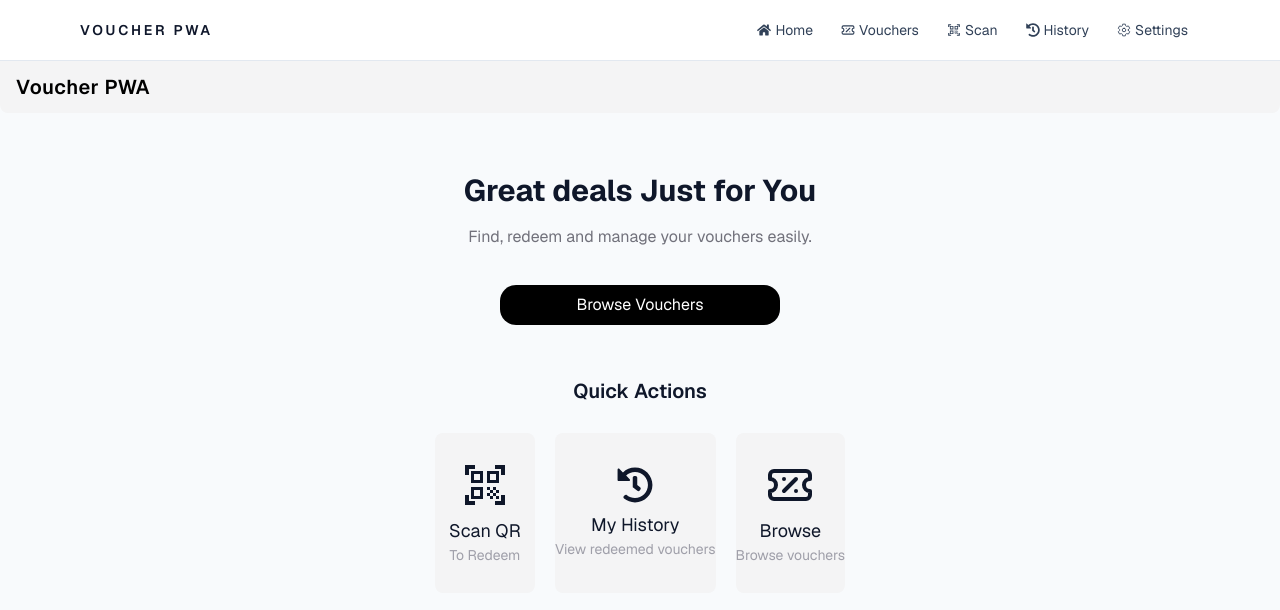
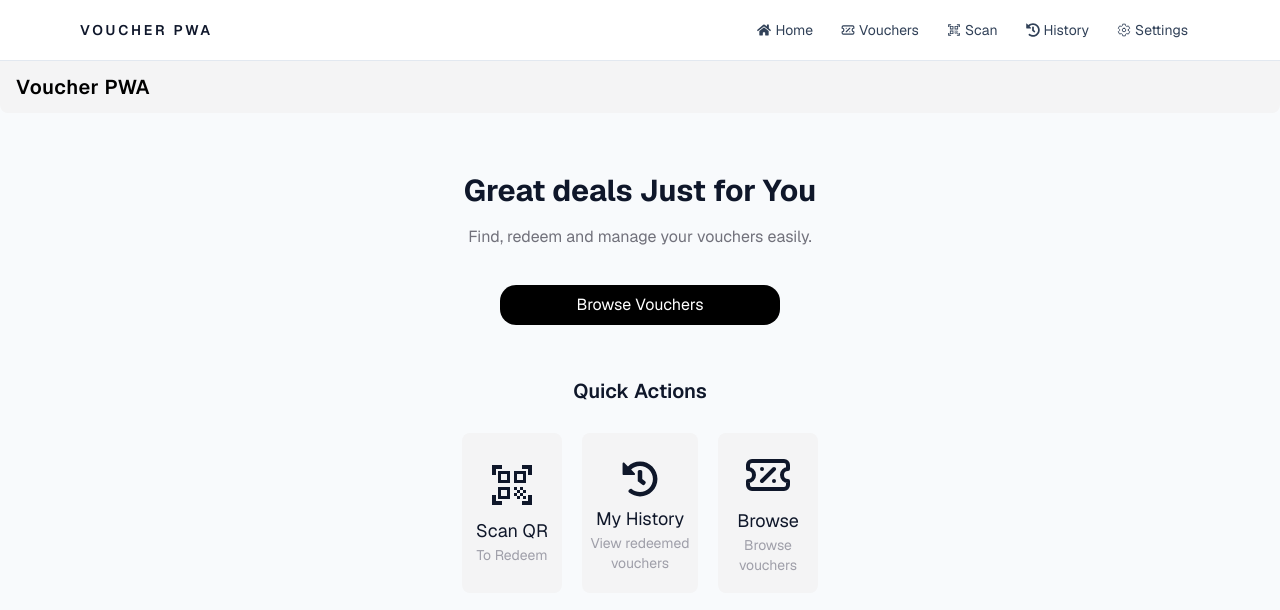
Before and after one commit to Altair2759/voucher-pwa, a Next.js app in the folder voucher-pwa/: page / in a window 1280 px wide. Shown: the top 610 px of the page. Built offline with nearby package versions, Linux system fonts and the light colour scheme.

Commit message:
feature: landing page

```diff
--- a/voucher-pwa/app/page.tsx
+++ b/voucher-pwa/app/page.tsx
@@ -41,7 +41,7 @@ export default function Home() {
       <Button text="Small" onClick={() => alert("Small Button works!!")} type="small"/> */}
 
       <div className="flex flex-col items-center mb-10">
-        <h1 className="text-3xl font-bold mb-4">Great deals Just for You</h1>
+        <h1 className="text-3xl font-bold mb-4 ">Great deals Just for You</h1>
         <p className="text-zinc-500 mb-6">Find, redeem and manage your vouchers easily.</p>
 
         <Button text="Browse Vouchers" onClick={() => {location.href = "/redeem"}} />
@@ -52,22 +52,22 @@ export default function Home() {
       <div className="flex items-center mt-7">
 
 
-        <button onClick={() => {location.href = "/redeem"}} className="flex flex-col justify-center items-center text-center min-w-25 bg-zinc-100 rounded-lg h-40 ml-5">
+        <button onClick={() => {location.href = "/redeem"}} className="flex flex-col justify-center items-center text-center min-w-25 bg-zinc-100 rounded-lg h-40 ml-5 p-2">
           <MdOutlineQrCodeScanner className="text-5xl mb-2"/>
           <h1 className="text-lg">Scan QR</h1>
-          <p className="text-zinc-400 text-sm">To Redeem</p>
+          <p className="text-zinc-400 text-sm w-20">To Redeem</p>
         </button>
 
-        <button onClick={() => {location.href = "/redeem"}} className="flex flex-col justify-center items-center text-center min-w-25 bg-zinc-100 rounded-lg h-40 ml-5">
-          <FaHistory className="text-4xl mb-2"/>
+        <button onClick={() => {location.href = "/redeem"}} className="flex flex-col justify-center items-center text-center min-w-25 bg-zinc-100 rounded-lg h-40 ml-5 px-2">
+          <FaHistory className="text-4xl mb-2 mt-2"/>
           <h1 className="text-lg">My History</h1>
-          <p className="text-zinc-400 text-sm">View redeemed vouchers</p>
+          <p className="text-zinc-400 text-sm w-25">View redeemed vouchers</p>
         </button>
 
-        <button onClick={() => {location.href = "/redeem"}} className="flex flex-col justify-center items-center text-center min-w-25 bg-zinc-100 rounded-lg h-40 ml-5 mr-5">
+        <button onClick={() => {location.href = "/redeem"}} className="flex flex-col justify-center items-center text-center min-w-25 bg-zinc-100 rounded-lg h-40 ml-5 mr-5 p-2">
           <LuTicketPercent className="text-5xl mb-2"/>
           <h1 className="text-lg">Browse</h1>
-          <p className="text-zinc-400 text-sm">Browse vouchers</p>
+          <p className="text-zinc-400 text-sm w-20">Browse vouchers</p>
         </button>
       </div>
 
```
